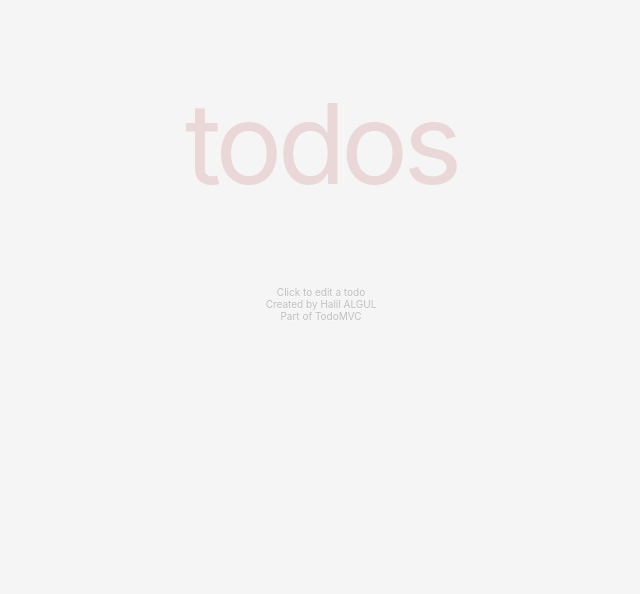
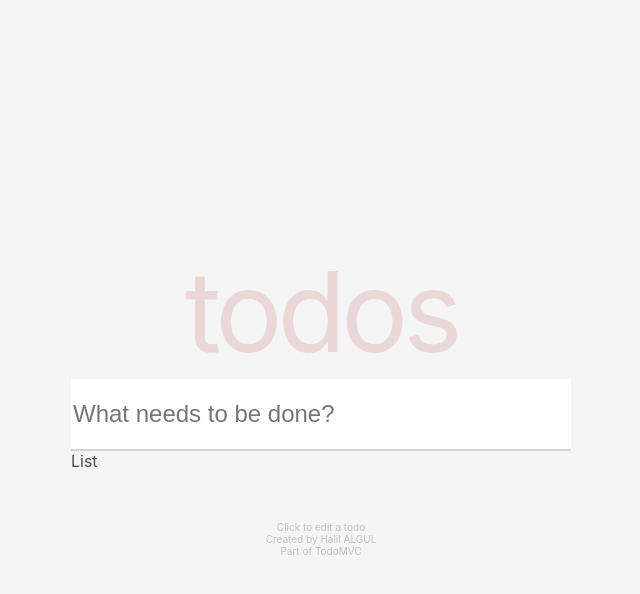
Before and after one commit to halibal/todo-react, a React (Create React App) app: page / in a window 1280 px wide. Shown: the top 594 px of the page, without its empty margins (319-959 px from the left). Built offline with nearby package versions, Linux system fonts and the light colour scheme.

Commit message:
input is done

```diff
--- a/src/App.css
+++ b/src/App.css
@@ -1,3 +1,7 @@
+.App {
+    padding: 20px;
+}
+
 .todo-header {
     color: rgba(175, 47, 47, 0.15);
     text-align: center;
@@ -11,9 +15,22 @@
     font-size: 10px;
     text-shadow: 0 1px 0 rgb(255 255 255 / 50%);
     text-align: center;
+    margin-top: 50px;
 }
 
 .footer-info>a {
     text-decoration: none;
     color: inherit;
 }
+
+.input-field {
+    min-width: 500px;
+    height: 70px;
+    border: none;
+    outline: none;
+    font-size: 1.5rem;
+}
+
+hr {
+    border: 1px solid rgba(128, 128, 128, 0.3);
+}
--- a/src/App.js
+++ b/src/App.js
@@ -1,13 +1,26 @@
+import React from 'react';
 import './App.css';
 import Header from './components/Header';
 import Form from './components/Form';
 import Footer from './components/Footer';
+import List from './components/List';
 
 function App() {
+
+	const [todoRegister, setTodoRegister] = React.useState([]);
+
+	React.useEffect(() => {
+		console.log(todoRegister) // checking todoRegister array
+	}, [todoRegister])
+
 	return (
 		<div className="App">
 			<Header />
-			<Form />
+			<Form
+				todoRegister={todoRegister}
+				setTodoRegister={setTodoRegister}
+			/>
+			<List />
 			<Footer />
 		</div>
 	);
--- a/src/components/Form.js
+++ b/src/components/Form.js
@@ -1,10 +1,50 @@
 import React from 'react';
 
-function Form() {
+
+const initialInputValue = { todoInput: "", isChecked: false } // setting initial input value not to write down every input object every time
+
+
+function Form(props) {
+
+    const [todoInput, setTodoInput] = React.useState(
+        initialInputValue
+    );
+
+
+    function handleChange(event) {
+        setTodoInput(prevTodo => {
+            return {
+                ...prevTodo,
+                [event.target.name]: event.target.value
+            }
+        })
+    }
+
+    React.useEffect(() => {
+        setTodoInput(initialInputValue)
+    }, [props.todoRegister]) // everytime a to do registered to the array, it checkes and sets the input value back to its initial value
+
+
+    function onSubmit(event) {
+        event.preventDefault();
+        props.setTodoRegister([...props.todoRegister, todoInput])
+
+        console.log(todoInput) // checking input value
+    }
+
     return (
-        <main>
-            <form>
+        <main className='todo-container'>
+            <form className='input-form' onSubmit={onSubmit}>
+                <input
+                    className='input-field'
+                    type="text"
+                    placeholder='What needs to be done?'
+                    name='todoInput'
+                    onChange={handleChange}
+                    value={todoInput.todoInput}
+                />
             </form>
+            <hr />
         </main>
     )
 }
--- /dev/null
+++ b/src/components/List.js
@@ -0,0 +1,9 @@
+import React from 'react';
+
+function List() {
+    return (
+        <div>List</div>
+    )
+}
+
+export default List;
--- a/src/index.css
+++ b/src/index.css
@@ -1,9 +1,10 @@
 * {
 	box-sizing: border-box;
+	margin: 0
 }
 
 body {
-	margin: 0 auto;
+	min-height: 100vh;
 	font-family: -apple-system, BlinkMacSystemFont, 'Segoe UI', 'Roboto', 'Oxygen',
 		'Ubuntu', 'Cantarell', 'Fira Sans', 'Droid Sans', 'Helvetica Neue',
 		sans-serif;
@@ -11,6 +12,9 @@ body {
 	-moz-osx-font-smoothing: grayscale;
 	background: #f5f5f5;
 	color: #4d4d4d;
+	display: flex;
+	justify-content: center;
+	align-items: center;
 }
 
 code {
```
